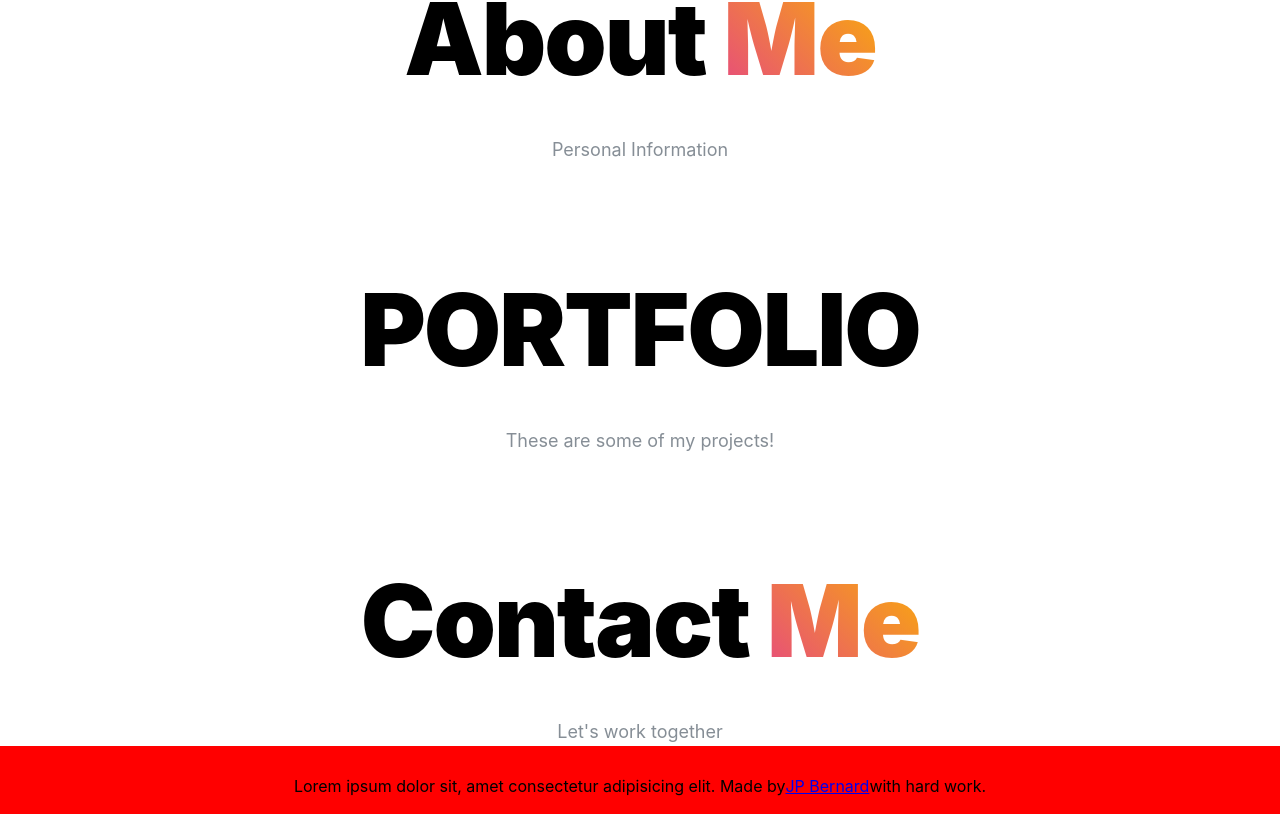
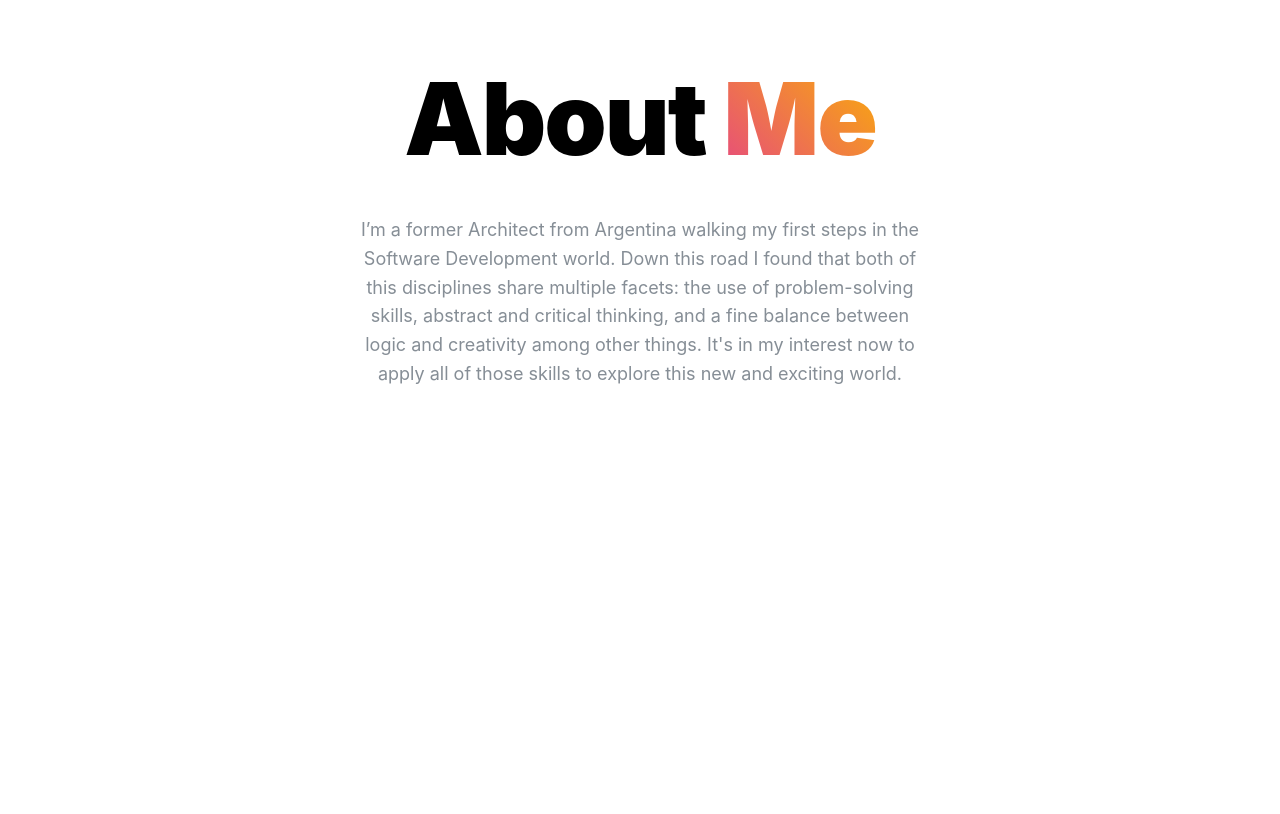
Before and after one commit to bernardjp/portfolio, a React (Vite) app: page / in a window 1280 px wide. Shown: the part 926-1740 px from the top of the page. Built offline with nearby package versions, Linux system fonts and the light colour scheme.

Commit message:
Implemented useNavbar custom hook on the main page. Refactored all the section components to make use of the new custom hook and wrapper component.

```diff
--- a/src/components/AboutMe/AboutMe.tsx
+++ b/src/components/AboutMe/AboutMe.tsx
@@ -1,9 +1,11 @@
-import { Title, Text, Container } from '@mantine/core';
+import React from 'react';
+import { Title, Text } from '@mantine/core';
+import { SectionWrapper } from '../SiteWrapper/SectionWrapper';
 import classes from './AboutMe.module.css';
 
-export function AboutMe() {
+export function AboutMe({ navRef }: { navRef: React.MutableRefObject<HTMLDivElement> }) {
   return (
-    <Container id="about-me" size="lg">
+    <SectionWrapper navRef={navRef}>
       <Title className={classes.title} ta="center" mt={100}>
         About{' '}
         <Text inherit variant="gradient" component="span" gradient={{ from: 'pink', to: 'yellow' }}>
@@ -11,8 +13,12 @@ export function AboutMe() {
         </Text>
       </Title>
       <Text c="dimmed" ta="center" size="lg" maw={580} mx="auto" mt="xl">
-        Personal Information
+        I’m a former Architect from Argentina walking my first steps in the Software Development
+        world. Down this road I found that both of this disciplines share multiple facets: the use
+        of problem-solving skills, abstract and critical thinking, and a fine balance between logic
+        and creativity among other things. It&apos;s in my interest now to apply all of those skills
+        to explore this new and exciting world.
       </Text>
-    </Container>
+    </SectionWrapper>
   );
 }
--- a/src/components/ContactMe/ContactMe.tsx
+++ b/src/components/ContactMe/ContactMe.tsx
@@ -1,9 +1,10 @@
-import { Container, Title, Text } from '@mantine/core';
+import { Title, Text } from '@mantine/core';
 import classes from './ContactMe.module.css';
+import { SectionWrapper } from '../SiteWrapper/SectionWrapper';
 
-export function ContactMe() {
+export function ContactMe({ navRef }: { navRef: React.MutableRefObject<HTMLDivElement> }) {
   return (
-    <Container id="contact-me" size="lg">
+    <SectionWrapper navRef={navRef}>
       <Title className={classes.title} ta="center" mt={100}>
         Contact{' '}
         <Text inherit variant="gradient" component="span" gradient={{ from: 'pink', to: 'yellow' }}>
@@ -13,6 +14,6 @@ export function ContactMe() {
       <Text c="dimmed" ta="center" size="lg" maw={580} mx="auto" mt="xl">
         Let&apos;s work together
       </Text>
-    </Container>
+    </SectionWrapper>
   );
 }
--- a/src/components/Hero/Hero.module.css
+++ b/src/components/Hero/Hero.module.css
@@ -1,11 +1,3 @@
-.container {
-  background-color: light-dark(var(--mantine-color-white), blueviolet);
-  min-height: 100vh;
-  padding-top: var(--header-height);
-  margin-inline: 0;
-  width: 100%;
-}
-
 .title {
   color: light-dark(var(--mantine-color-black), var(--mantine-color-white));
   font-size: rem(100px);
--- a/src/components/Hero/Hero.tsx
+++ b/src/components/Hero/Hero.tsx
@@ -1,9 +1,10 @@
-import { Title, Text, Container } from '@mantine/core';
+import { Title, Text } from '@mantine/core';
 import classes from './Hero.module.css';
+import { SectionWrapper } from '../SiteWrapper/SectionWrapper';
 
-export function Hero() {
+export function Hero({ navRef }: { navRef: React.MutableRefObject<HTMLDivElement> }) {
   return (
-    <Container id="hero" size="lg" className={classes.container}>
+    <SectionWrapper navRef={navRef}>
       <Title className={classes.title} ta="center" mt={100}>
         Juan Pablo{' '}
         <Text inherit variant="gradient" component="span" gradient={{ from: 'pink', to: 'yellow' }}>
@@ -13,6 +14,6 @@ export function Hero() {
       <Text c="dimmed" ta="center" size="lg" maw={580} mx="auto" mt="xl">
         Software Developer
       </Text>
-    </Container>
+    </SectionWrapper>
   );
 }
--- a/src/components/Portfolio/Portfolio.tsx
+++ b/src/components/Portfolio/Portfolio.tsx
@@ -1,15 +1,16 @@
-import { Title, Text, Container } from '@mantine/core';
+import { Title, Text } from '@mantine/core';
 import classes from './Portfolio.module.css';
+import { SectionWrapper } from '../SiteWrapper/SectionWrapper';
 
-export function Portfolio() {
+export function Portfolio({ navRef }: { navRef: React.MutableRefObject<HTMLDivElement> }) {
   return (
-    <Container id="projects" size="lg">
+    <SectionWrapper navRef={navRef}>
       <Title className={classes.title} ta="center" mt={100}>
         PORTFOLIO
       </Title>
       <Text c="dimmed" ta="center" size="lg" maw={580} mx="auto" mt="xl">
         These are some of my projects!
       </Text>
-    </Container>
+    </SectionWrapper>
   );
 }
--- a/src/pages/Home.page.tsx
+++ b/src/pages/Home.page.tsx
@@ -5,16 +5,19 @@ import { ContactMe } from '@/components/ContactMe/ContactMe';
 import { AboutMe } from '@/components/AboutMe/AboutMe';
 import { Header } from '@/components/Header/Header';
 import { Footer } from '@/components/Footer/Footer';
+import { useNavbar } from '@/hooks/useNavbar';
 
 export function HomePage() {
+  const { handler, ref } = useNavbar();
+
   return (
     <>
-      <Header />
+      <Header navHandler={handler} />
       <SiteWrapper>
-        <Hero />
-        <AboutMe />
-        <Portfolio />
-        <ContactMe />
+        <Hero navRef={ref.home} />
+        <AboutMe navRef={ref.about} />
+        <Portfolio navRef={ref.projects} />
+        <ContactMe navRef={ref.contact} />
       </SiteWrapper>
       <Footer />
     </>
```
